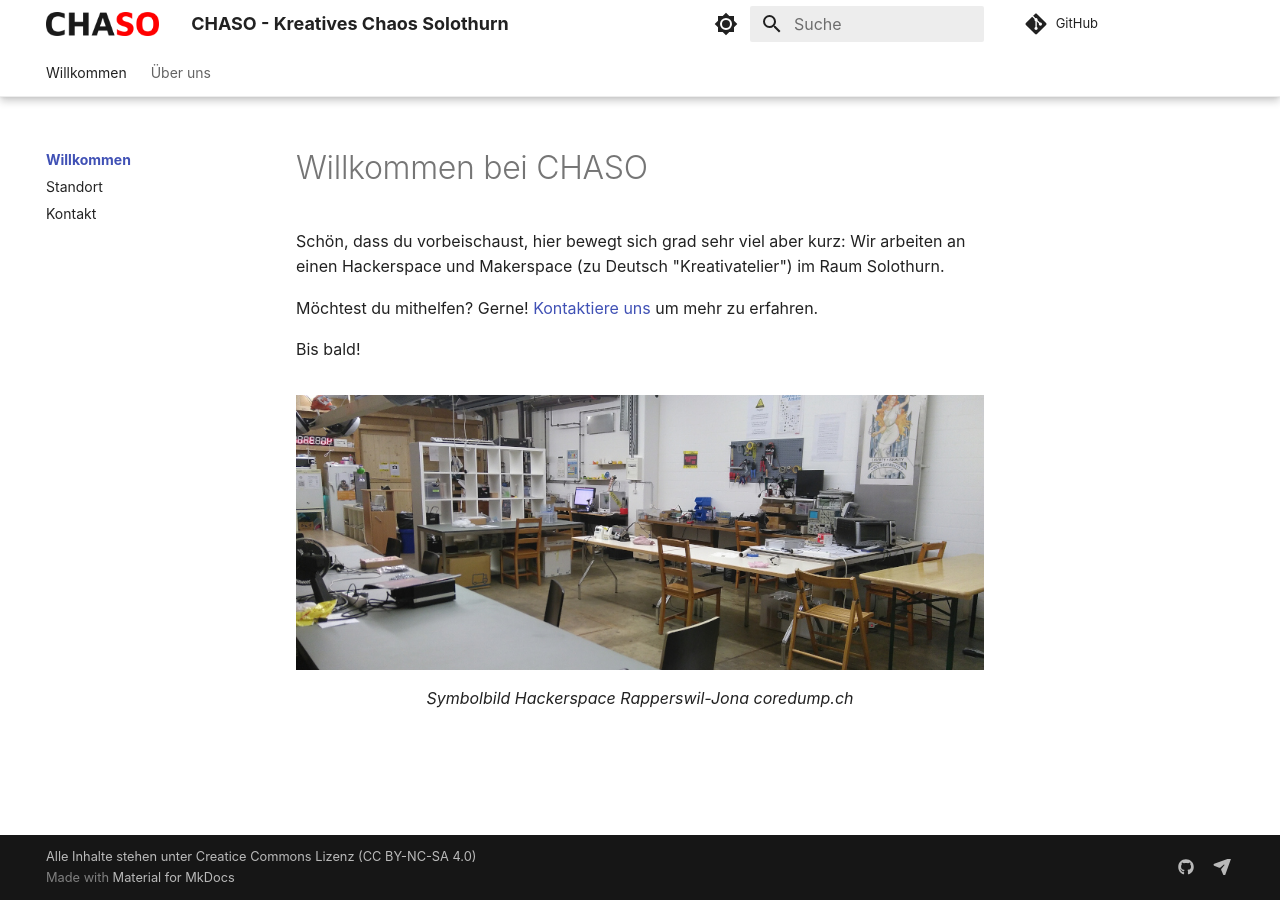
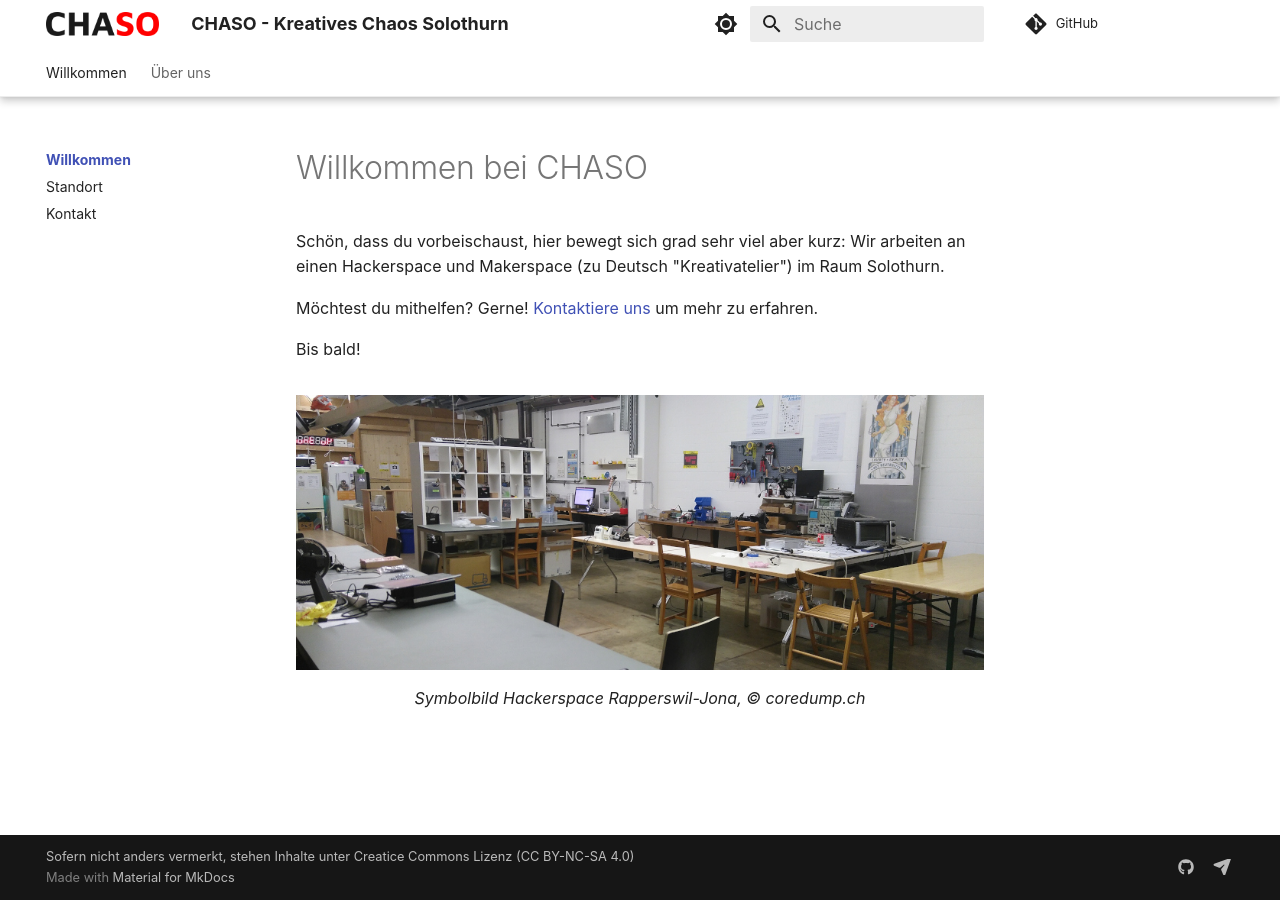
Before and after one commit to chaso-ch/website, an MkDocs documentation site: the page built from docs/index.md, in a window 1280 px wide. Built offline with MkDocs 1.6.1 and Material for MkDocs 9.7.7, drawn with Linux system fonts in a browser that asks for light colours; comment, search, counter and statistics services are not loaded.

Commit message:
adjust footer and copyright infos

```diff
--- a/docs/index.md
+++ b/docs/index.md
@@ -8,5 +8,5 @@ Bis bald!
 
 <figure markdown>
 ![Hackerspace Rapperswil-Jona](images/hackerspace-rapperswil-jona.jpg)
- <figcaption>Symbolbild Hackerspace Rapperswil-Jona coredump.ch</figcaption>
+ <figcaption>Symbolbild Hackerspace Rapperswil-Jona, &copy; coredump.ch</figcaption>
 </figure>
--- a/mkdocs.yml
+++ b/mkdocs.yml
@@ -40,7 +40,7 @@ extra:
     - icon: fontawesome/solid/paper-plane
       link: mailto:resmo@chaso.ch
 
-copyright: Alle Inhalte stehen unter <a href="https://creativecommons.org/licenses/by-nc-sa/4.0/deed.de">Creatice Commons Lizenz (CC BY-NC-SA 4.0)</a>
+copyright: Sofern nicht anders vermerkt, stehen Inhalte unter <a href="https://creativecommons.org/licenses/by-nc-sa/4.0/deed.de">Creatice Commons Lizenz (CC BY-NC-SA 4.0)</a>
 
 nav:
   - Willkommen:
```
